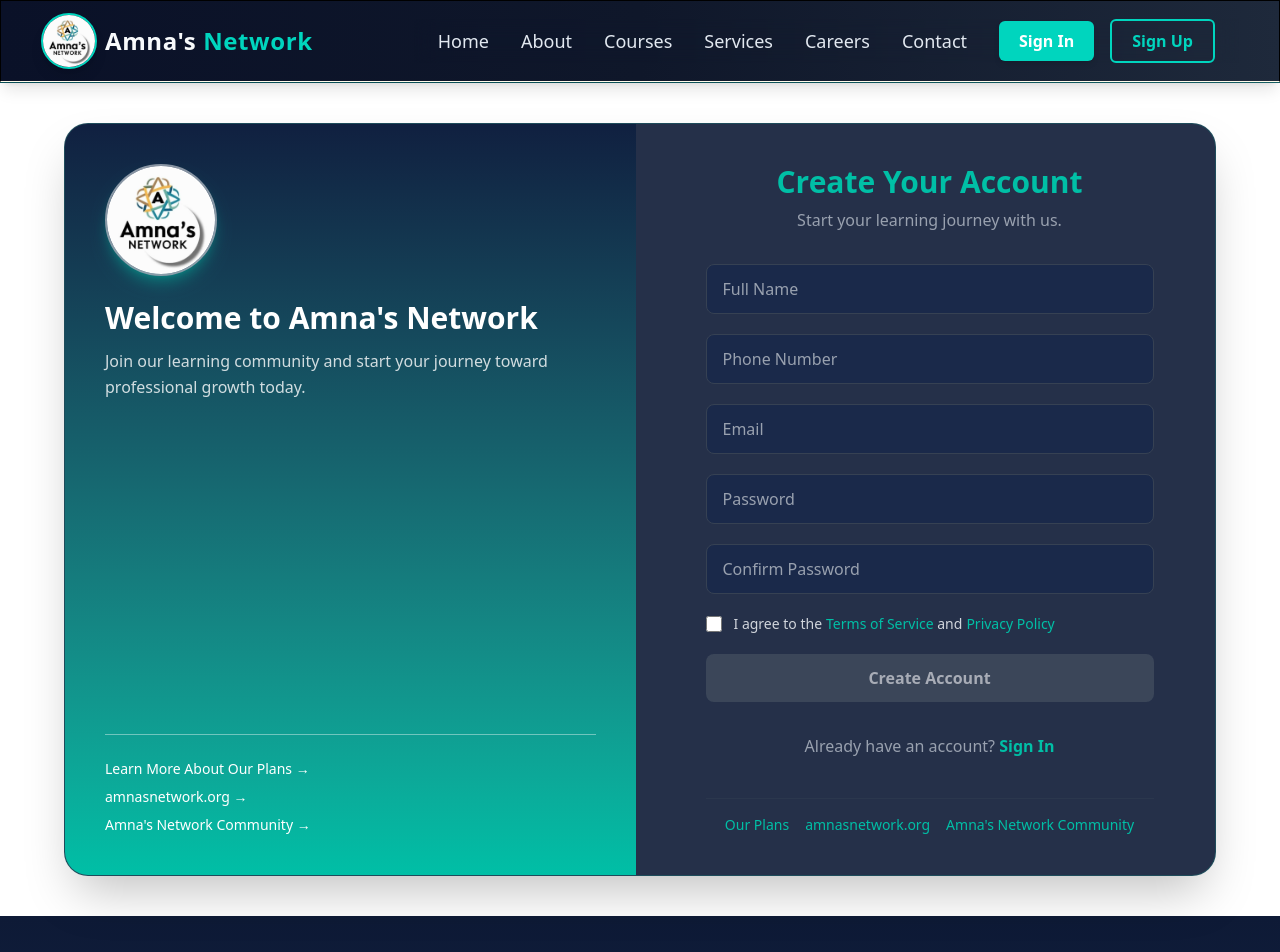
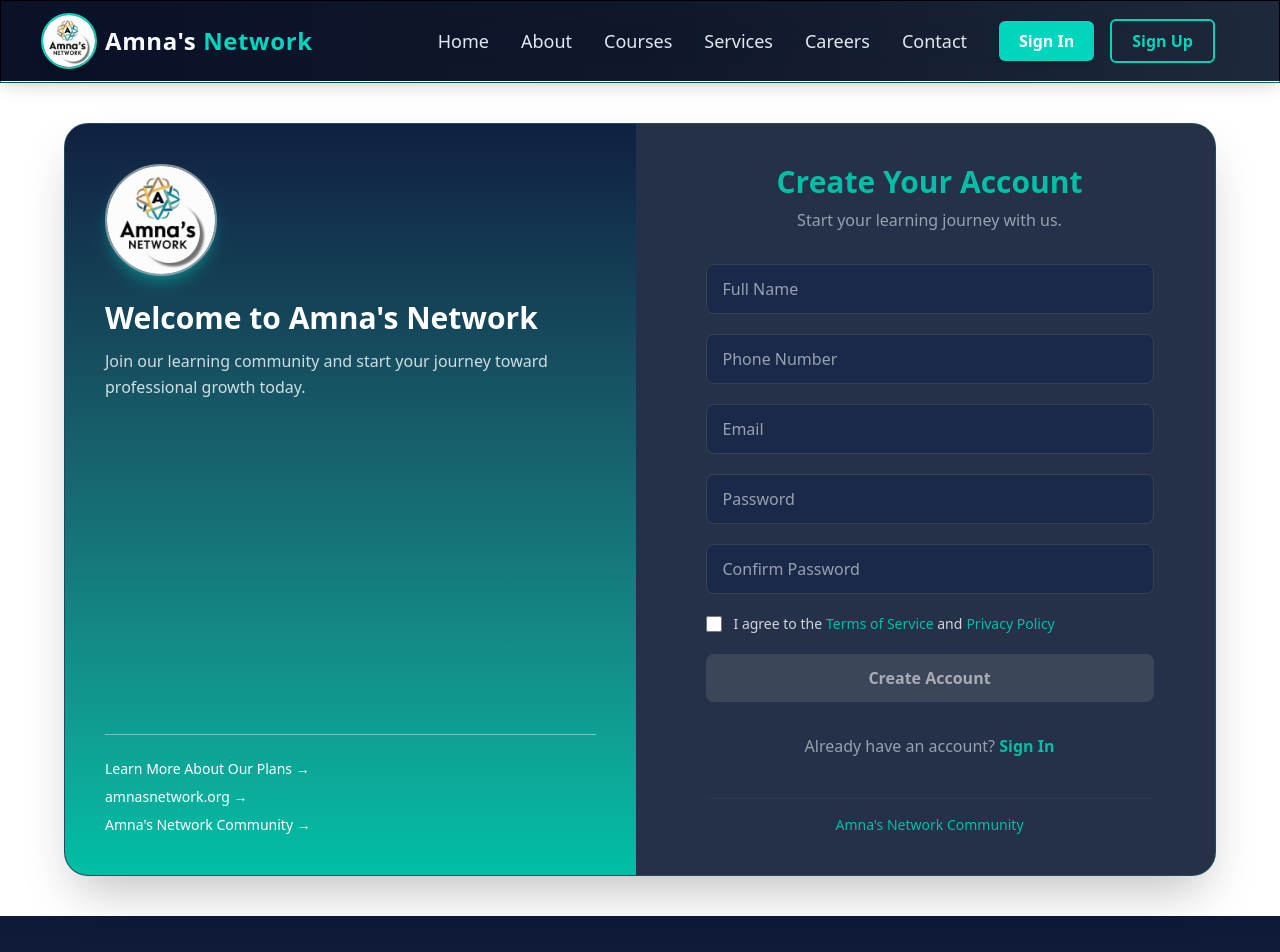
Before and after one commit to MuhmmadShakeel/Frontend, a React (Vite) app: page /signup in a window 1280 px wide. Shown: the top 952 px of the page. Built offline with nearby package versions, Linux system fonts and the light colour scheme.

Commit message:
new changes

```diff
--- a/src/Pages/Signup.jsx
+++ b/src/Pages/Signup.jsx
@@ -263,24 +263,9 @@ const SignUp = () => {
             </div>
 
             <div className="mt-10 border-t border-gray-700/40 pt-4 text-center text-sm space-x-4">
+
               <a
-                href="/plans"
-                target="_blank"
-                rel="noopener"
-                className="text-[#00BFA6] hover:text-white transition"
-              >
-                Our Plans
-              </a>
-              <a
-                href="/"
-                target="_blank"
-                rel="noopener"
-                className="text-[#00BFA6] hover:text-white transition"
-              >
-                amnasnetwork.org
-              </a>
-              <a
-                href="/community"
+                href="https://www.linkedin.com/in/amna-s-network-1b992434b"
                 target="_blank"
                 rel="noopener"
                 className="text-[#00BFA6] hover:text-white transition"
```
